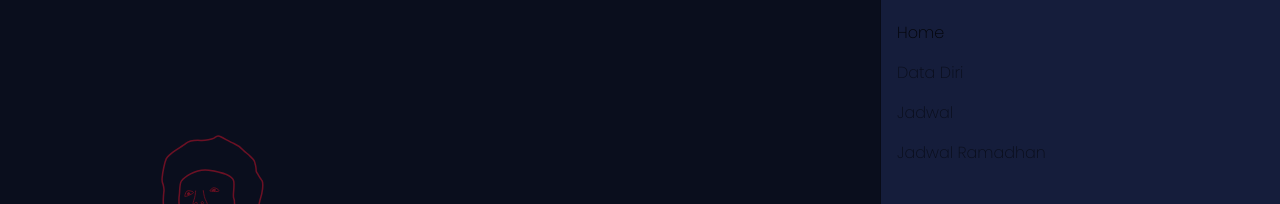
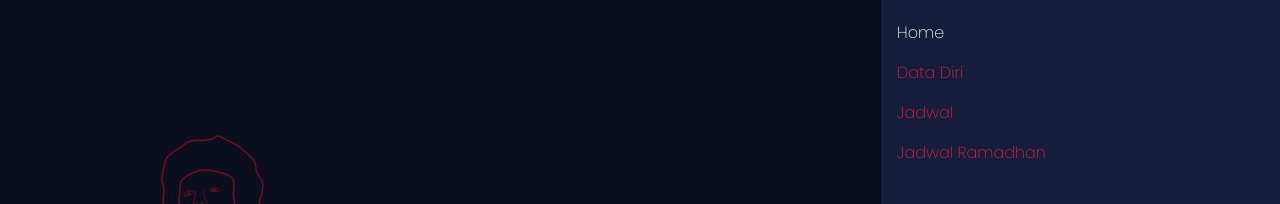
Before and after one commit to MHanifPratama/utp-web-2017051040-D, a plain HTML site: page UTPWeb/index.html in a window 1280 px wide. Both pictures are taken after a click on the button 1240 px from the left and 28 px from the top of the page. Shown: the part 65-269 px from the top of the page. Drawn offline with nearby package versions, Linux system fonts and the light colour scheme.

Commit message:
Update lele.css

```diff
--- a/UTPWeb/lele.css
+++ b/UTPWeb/lele.css
@@ -19,6 +19,12 @@ body{
 }
 .offcanvas{
     background-color: #151D3B;
+}
+.nav-link{
+    color: #D82148!important;
+}
+.active{
+    color: white!important;
 }
 .navbar-brand{
     font-weight: bold;
```
